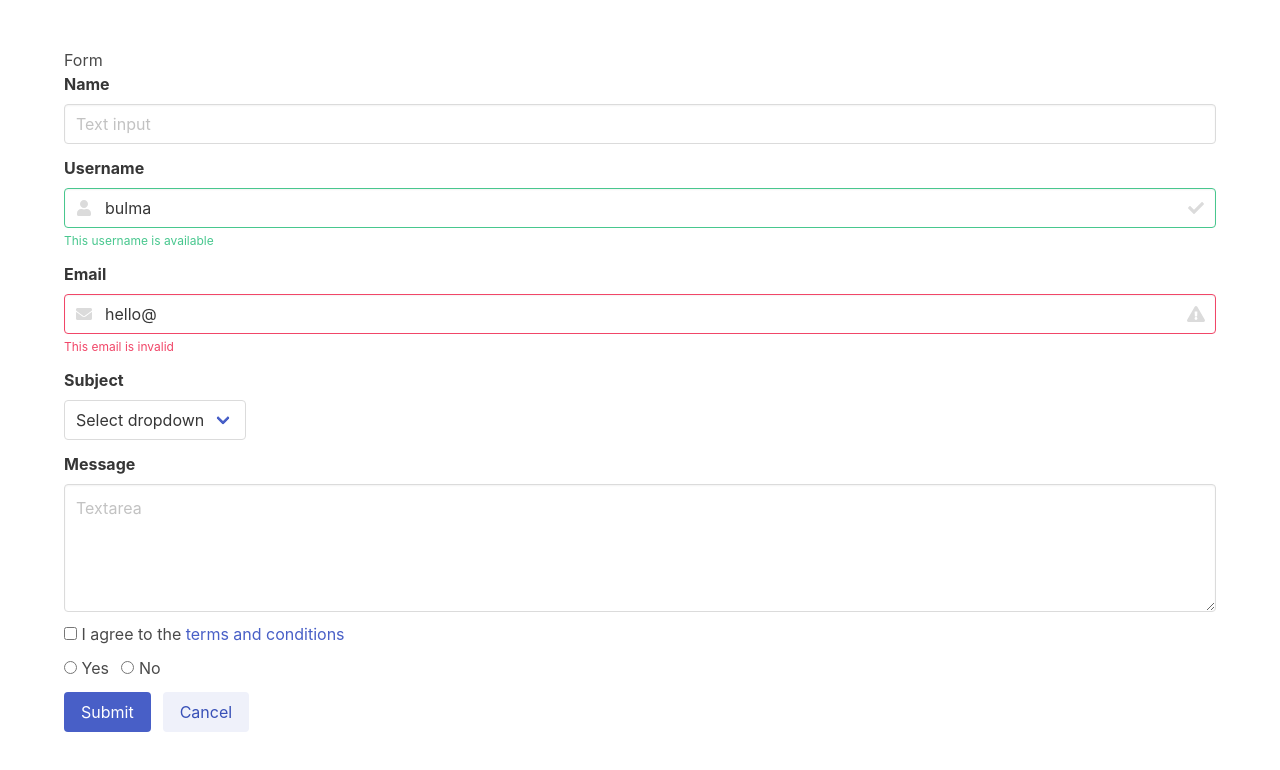
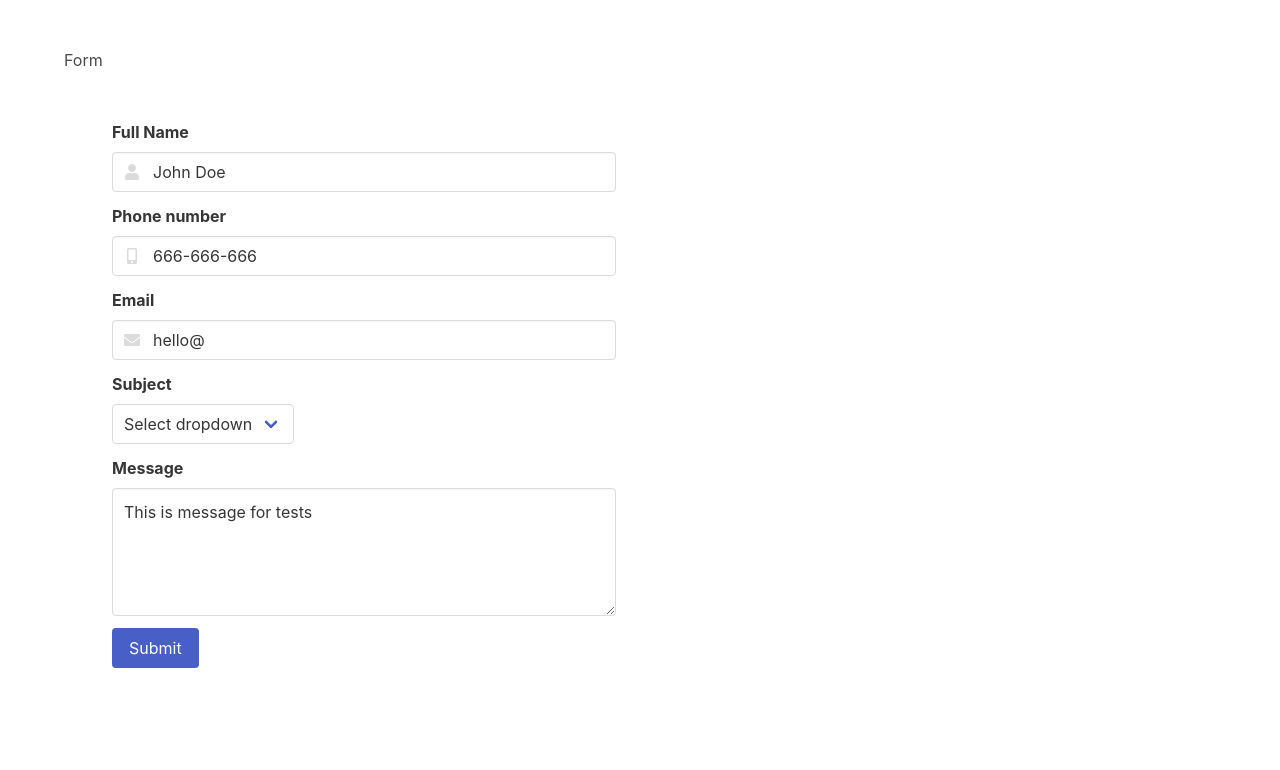
Before and after one commit to AlenJakob/form-snippet, a website built with Parcel: page index.html in a window 1280 px wide. Built offline with nearby package versions, Linux system fonts and the light colour scheme.

Commit message:
added ids to inputs

```diff
--- a/index.html
+++ b/index.html
@@ -8,13 +8,14 @@
       href="https://cdnjs.cloudflare.com/ajax/libs/bulma/0.9.1/css/bulma.min.css"
       crossorigin="anonymous"
     />
+    <link rel="stylesheet" href="style/styles.css" />
     <title>Document</title>
   </head>
   <body>
     <section class="section">
       <div class="container">
         <h1>Form</h1>
-        <div id="form"></div>
+        <div id="form" class="section section-form"></div>
       </div>
     </section>
     <script src="script/app.js"></script>
--- a/script/app.js
+++ b/script/app.js
@@ -2,3 +2,11 @@ import { formDomObj } from "./form";
 const formDom = document.querySelector("#form");
 
 formDom.innerHTML = formDomObj;
+
+
+["phoneVal","fullNameVal","emailVal","msgVal"];
+
+
+const msgVal = document.querySelector("#msgVal");
+
+console.log(msgVal.value);
--- a/script/form.js
+++ b/script/form.js
@@ -1,37 +1,36 @@
 export const formDomObj = `
 <div class="field">
-  <label class="label">Name</label>
-  <div class="control">
-    <input class="input" type="text" placeholder="Text input">
+  <label class="label">Full Name</label>
+  <div class="control  has-icons-left">
+    <input id="fullNameVal" class="input" type="text" placeholder="Text input" value="John Doe">
+    <span class="icon is-small is-left">
+    <i class="fas fa-user"></i>
+  </span>
   </div>
 </div>
 
+
 <div class="field">
-  <label class="label">Username</label>
+  <label class="label">Phone number</label>
   <div class="control has-icons-left has-icons-right">
-    <input class="input is-success" type="text" placeholder="Text input" value="bulma">
+    <input id="phoneVal" class="input" type="text" placeholder="Text input" value="666-666-666">
     <span class="icon is-small is-left">
-      <i class="fas fa-user"></i>
-    </span>
-    <span class="icon is-small is-right">
-      <i class="fas fa-check"></i>
+      <i class="fas fa-mobile-alt"></i>
     </span>
   </div>
-  <p class="help is-success">This username is available</p>
+
 </div>
+
 
 <div class="field">
   <label class="label">Email</label>
   <div class="control has-icons-left has-icons-right">
-    <input class="input is-danger" type="email" placeholder="Email input" value="hello@">
+    <input id="emailVal" class="input" type="email" placeholder="Email input" value="hello@">
     <span class="icon is-small is-left">
       <i class="fas fa-envelope"></i>
     </span>
-    <span class="icon is-small is-right">
-      <i class="fas fa-exclamation-triangle"></i>
-    </span>
   </div>
-  <p class="help is-danger">This email is invalid</p>
+
 </div>
 
 <div class="field">
@@ -49,37 +48,15 @@ export const formDomObj = `
 <div class="field">
   <label class="label">Message</label>
   <div class="control">
-    <textarea class="textarea" placeholder="Textarea"></textarea>
+    <textarea id="msgVal" class="textarea" placeholder="Textarea">This is message for tests</textarea>
   </div>
 </div>
 
-<div class="field">
-  <div class="control">
-    <label class="checkbox">
-      <input type="checkbox">
-      I agree to the <a href="#">terms and conditions</a>
-    </label>
-  </div>
-</div>
 
-<div class="field">
-  <div class="control">
-    <label class="radio">
-      <input type="radio" name="question">
-      Yes
-    </label>
-    <label class="radio">
-      <input type="radio" name="question">
-      No
-    </label>
-  </div>
-</div>
 
 <div class="field is-grouped">
   <div class="control">
     <button class="button is-link">Submit</button>
   </div>
-  <div class="control">
-    <button class="button is-link is-light">Cancel</button>
-  </div>
+
 </div>`;
--- a/style/styles.css
+++ b/style/styles.css
@@ -0,0 +1,3 @@
+.section-form{
+    max-width: 600px;
+}
```
